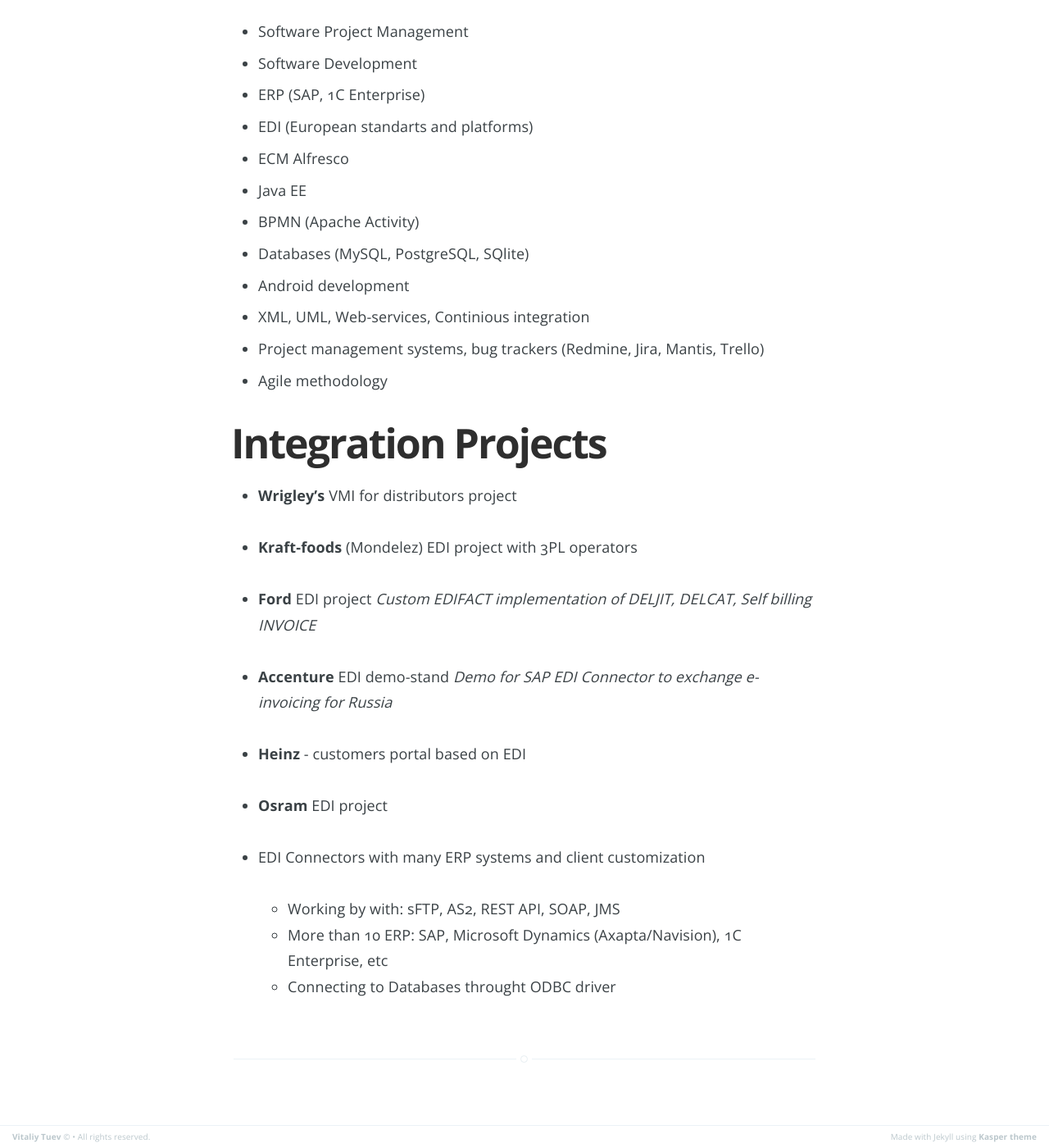
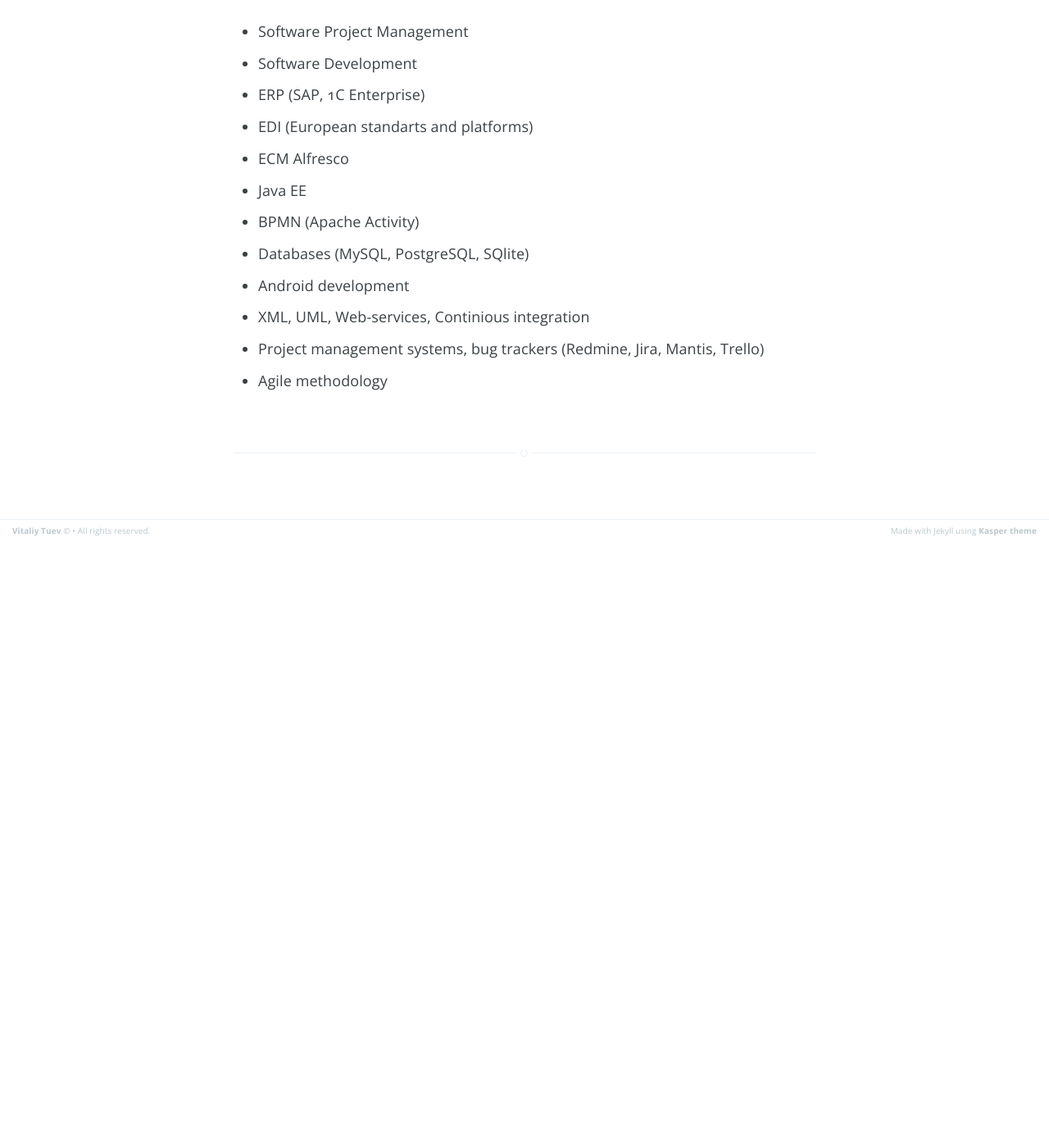
Before and after one commit to vetal232/vetal232.github.io, a Jekyll site: the page built from about.md, in a window 1280 px wide and 1400 px high, scrolled down 1019 px. Shown: the whole window at 82% size. Built offline with Jekyll 4.4.1, drawn with Linux system fonts in a browser that asks for light colours; after the commit the page ends 1680 px from its top, so only the background shows below that.

Commit message:
Update about.md

```diff
--- a/about.md
+++ b/about.md
@@ -59,28 +59,6 @@
 - Project management systems, bug trackers (Redmine, Jira, Mantis, Trello)
 - Agile methodology
 
-# Integration Projects
-
-- **Wrigley's** VMI for distributors project
-
-- **Kraft-foods** (Mondelez) EDI project with 3PL operators
-
-- **Ford** EDI project
-*Custom EDIFACT implementation of DELJIT, DELCAT, Self billing INVOICE*
-
-- **Accenture** EDI demo-stand
-*Demo for SAP EDI Connector to exchange e-invoicing for Russia*
-
-- **Heinz** - customers portal based on EDI
-
-- **Osram** EDI project
-
-- EDI Connectors with many ERP systems and client customization
-
-  - Working by with: sFTP, AS2, REST API, SOAP, JMS
-  - More than 10 ERP: SAP, Microsoft Dynamics (Axapta/Navision), 1C Enterprise, etc
-  - Connecting to Databases throught ODBC driver
-
 
 
 
```
